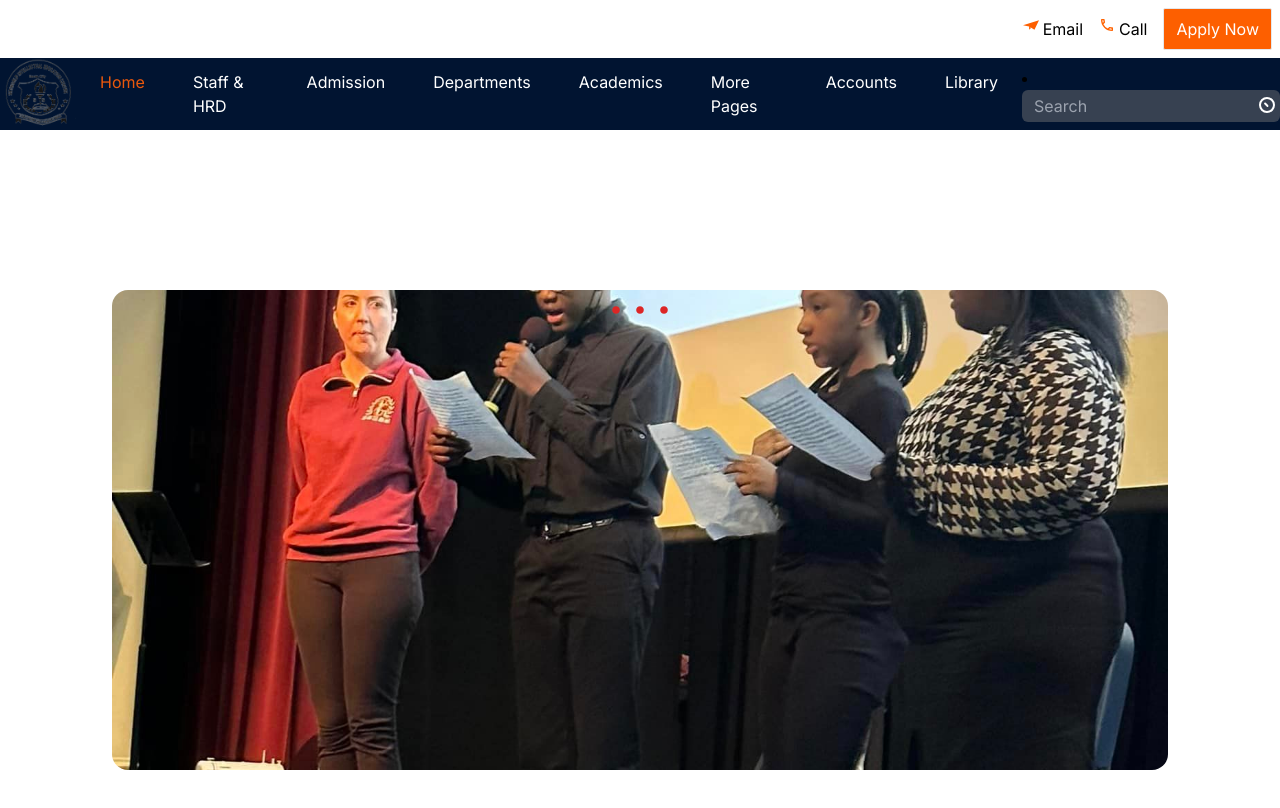
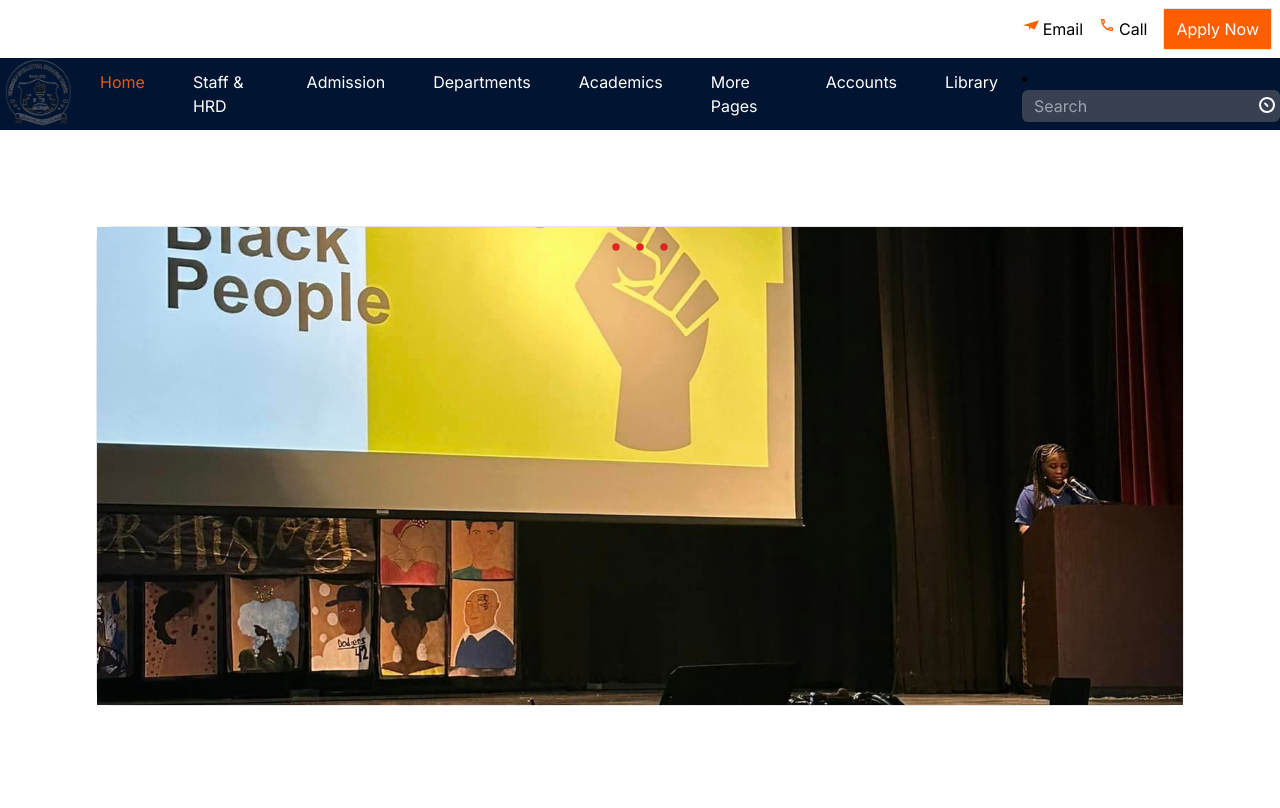
Before and after one commit to maths29/school-porter, a Next.js app: page / in a window 1280 px wide. Shown: the top 808 px of the page. Built offline with nearby package versions, Linux system fonts and the light colour scheme.

Commit message:
Add autoplay

```diff
--- a/app/components/ImageCarousel.js
+++ b/app/components/ImageCarousel.js
@@ -1,5 +1,5 @@
 "use client";
-import React, { useState } from "react";
+import React, { useState, useEffect } from "react";
 import { BsChevronCompactLeft, BsChevronCompactRight } from "react-icons/bs";
 import { RxDotFilled } from "react-icons/rx";
 
@@ -28,15 +28,23 @@ const ImageCarousel = () => {
     setCurrentIndex(slideIndex);
   };
 
+  useEffect(() => {
+    const interval = setInterval(() => {
+      nextSlide();
+    }, 3000); // Change the interval duration as needed (in milliseconds)
+
+    return () => clearInterval(interval);
+  }, [currentIndex]);
+
   return (
-    <div className="max-w-[1400px] h-[780px] w-full m-auto py-16 px-4 relative group">
+    <div className="h-[60vh] w-full rounded-2xl relative group border">
       <div
         style={{
           backgroundImage: `url(${images[currentIndex].url})`,
           backgroundSize: "cover",
           backgroundPosition: "center",
         }}
-        className="h-[60vh] w-full rounded-2xl"
+        className="h-full"
       >
         <div className="hidden group-hover:block absolute top-[50%] -translate-x-0 translate-y-[-50%] left-5 text-2xl rounded-full p-2 bg-black/20 text-white cursor-pointer">
           <BsChevronCompactLeft onClick={prevSlide} size={30} />
```
